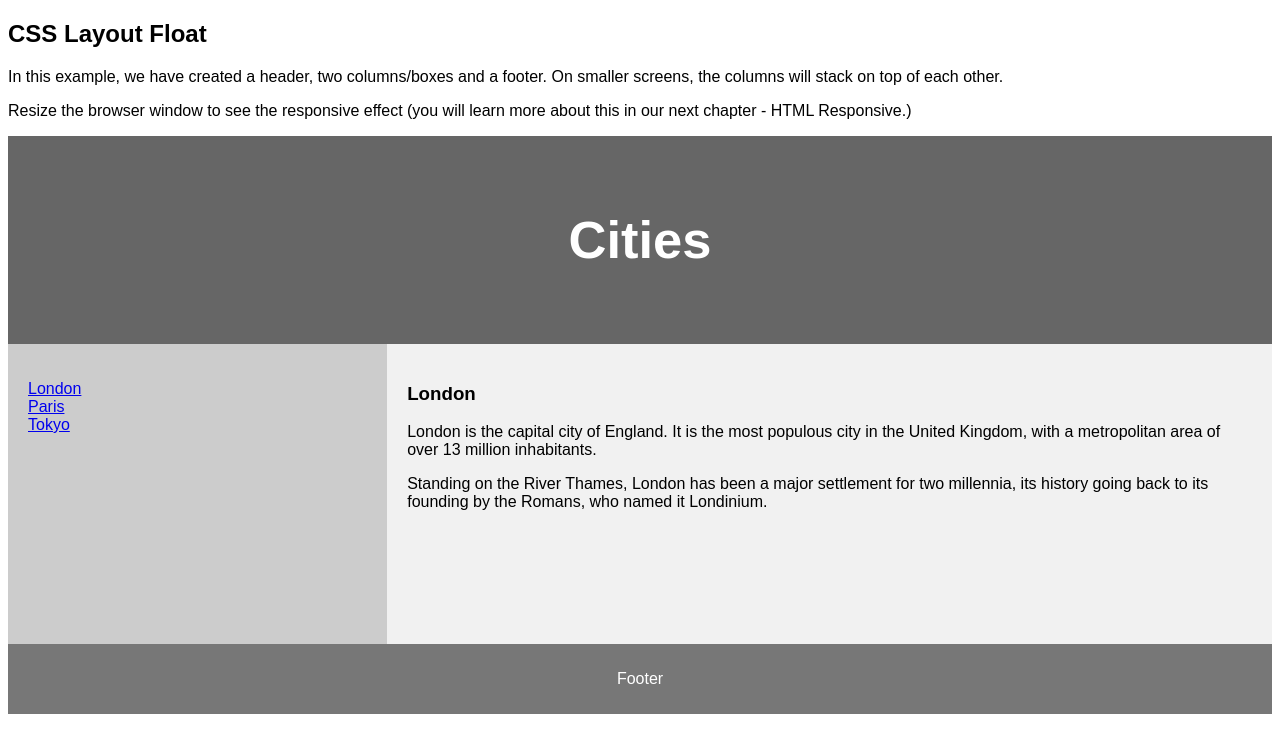
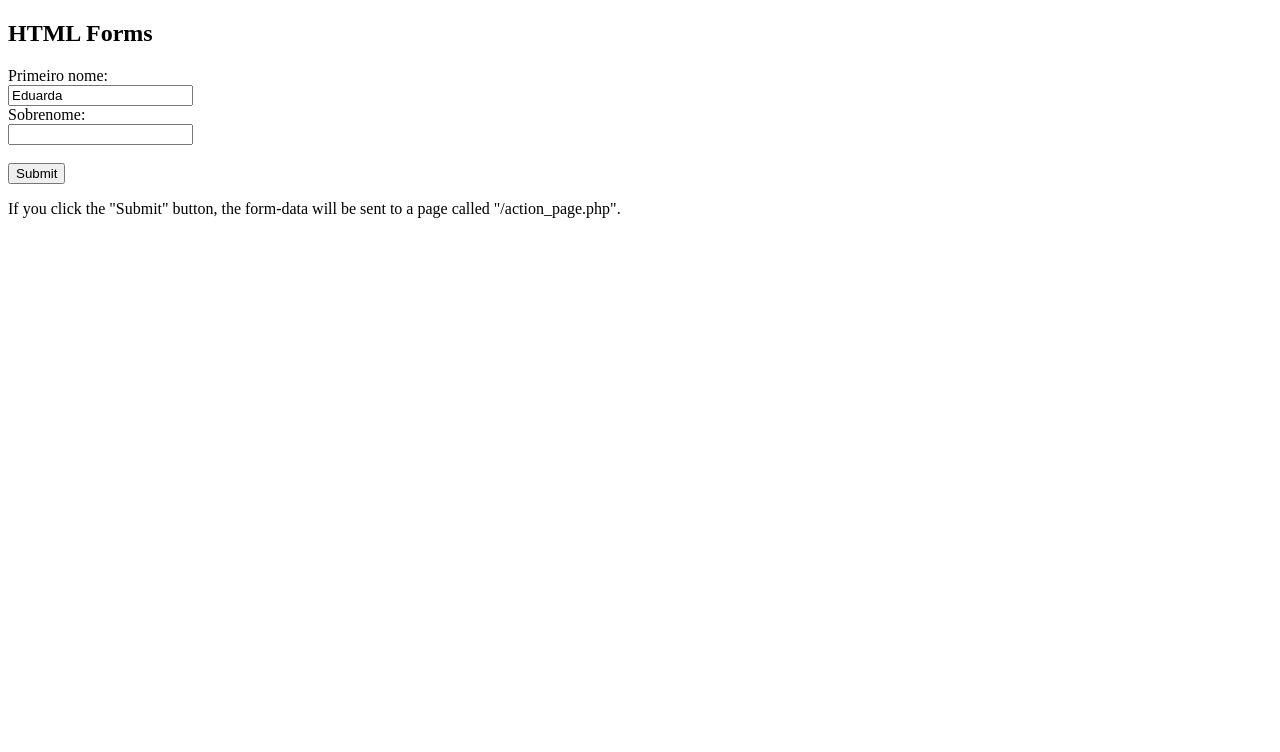
Before and after one commit to dudapereirapmp/dudapereirapmp.github.oi, a plain HTML site: page index.html in a window 1280 px wide. Drawn offline with Linux system fonts and the light colour scheme.

Commit message:
Update index.html

```diff
--- a/index.html
+++ b/index.html
@@ -1,103 +1,17 @@
 <!DOCTYPE html>
-<html lang="en">
-<head>
-<title>CSS Template</title>
-<meta charset="utf-8">
-<meta name="viewport" content="width=device-width, initial-scale=1">
-<style>
-* {
-  box-sizing: border-box;
-}
+<html>
+  <body>
+<h2>HTML Forms</h2>
+<form action="teste.html">
+<label for "frame" >Primeiro nome:</label><br>
+<input type="text" id- fname" nane-"frame" value="Eduarda"><br>
+<label for Iname">Sobrenome:</label><br>
+<input type="text" id-"Iname" name="Inane value-"Da Motta"><br><br>
+<input type="submit" value- Confirmar">
+</form>
 
-body {
-  font-family: Arial, Helvetica, sans-serif;
-}
-
-/* Style the header */
-header {
-  background-color: #666;
-  padding: 30px;
-  text-align: center;
-  font-size: 35px;
-  color: white;
-}
-
-/* Create two columns/boxes that floats next to each other */
-nav {
-  float: left;
-  width: 30%;
-  height: 300px; /* only for demonstration, should be removed */
-  background: #ccc;
-  padding: 20px;
-}
-
-/* Style the list inside the menu */
-nav ul {
-  list-style-type: none;
-  padding: 0;
-}
-
-article {
-  float: left;
-  padding: 20px;
-  width: 70%;
-  background-color: #f1f1f1;
-  height: 300px; /* only for demonstration, should be removed */
-}
-
-/* Clear floats after the columns */
-section::after {
-  content: "";
-  display: table;
-  clear: both;
-}
-
-/* Style the footer */
-footer {
-  background-color: #777;
-  padding: 10px;
-  text-align: center;
-  color: white;
-}
-
-/* Responsive layout - makes the two columns/boxes stack on top of each other instead of next to each other, on small screens */
-@media (max-width: 600px) {
-  nav, article {
-    width: 100%;
-    height: auto;
-  }
-}
-</style>
-</head>
-<body>
-
-<h2>CSS Layout Float</h2>
-<p>In this example, we have created a header, two columns/boxes and a footer. On smaller screens, the columns will stack on top of each other.</p>
-<p>Resize the browser window to see the responsive effect (you will learn more about this in our next chapter - HTML Responsive.)</p>
-
-<header>
-  <h2>Cities</h2>
-</header>
-
-<section>
-  <nav>
-    <ul>
-      <li><a href="#">London</a></li>
-      <li><a href="#">Paris</a></li>
-      <li><a href="#">Tokyo</a></li>
-    </ul>
-  </nav>
-
-  <article>
-    <h1>London</h1>
-    <p>London is the capital city of England. It is the most populous city in the  United Kingdom, with a metropolitan area of over 13 million inhabitants.</p>
-    <p>Standing on the River Thames, London has been a major settlement for two millennia, its history going back to its founding by the Romans, who named it Londinium.</p>
-  </article>
-</section>
-
-<footer>
-  <p>Footer</p>
-</footer>
+<p>If you click the "Submit" button, the form-data will be sent to a page called "/action_page.php".</p>
 
 </body>
+
 </html>
```
